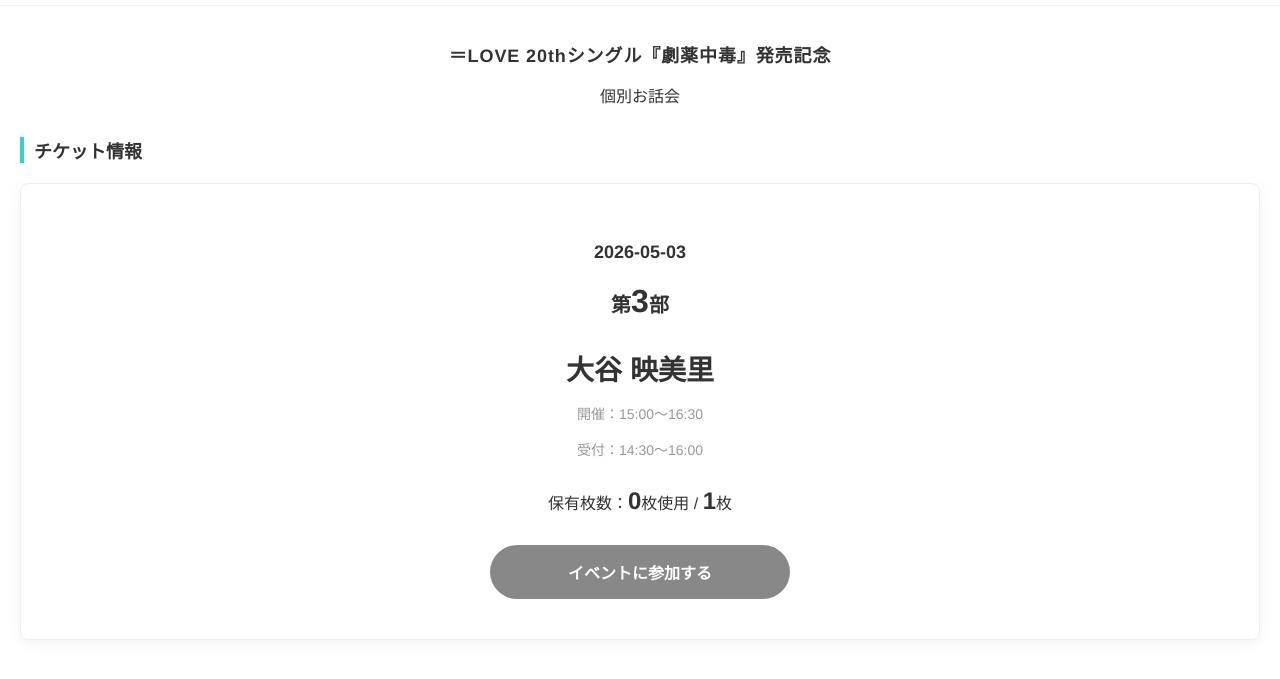
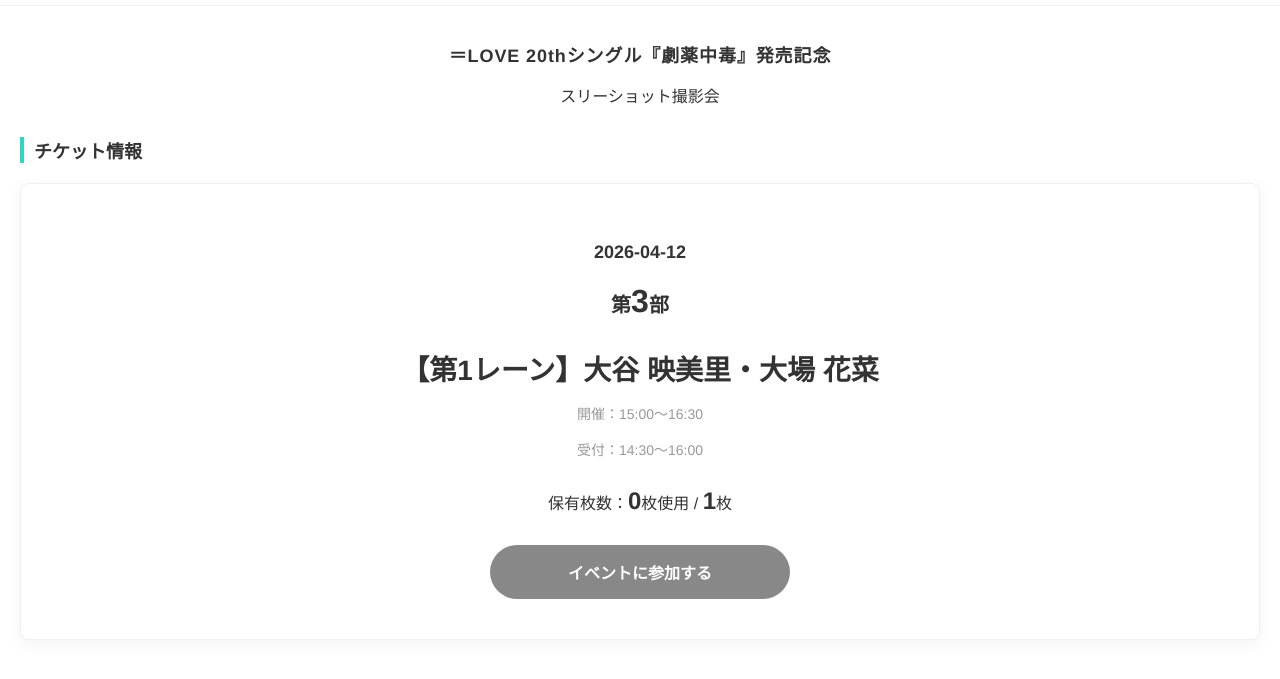
Before and after one commit to ogwayk/iqlove_entry, a plain HTML site: page index.html in a window 1280 px wide. Shown: the part 49-728 px from the top of the page. Drawn offline with Linux system fonts and the light colour scheme.

Commit message:
文字変更

```diff
--- a/index.html
+++ b/index.html
@@ -17,16 +17,16 @@
     <main>
         <section class="event-title">
             <h1>＝LOVE 20thシングル『劇薬中毒』発売記念</h1>
-            <p>個別お話会</p>
+            <p>スリーショット撮影会</p>
         </section>
 
         <section class="ticket-info">
             <h2 class="section-label">チケット情報</h2>
 
             <div class="ticket-card">
-                <p class="date">2026-05-03</p>
+                <p class="date">2026-04-12</p>
                 <p class="section-num">第<span>3</span>部</p>
-                <p class="artist-name">大谷 映美里</p>
+                <p class="artist-name">【第1レーン】大谷 映美里・大場 花菜</p>
 
                 <div class="time-details">
                     <p>開催：15:00～16:30</p>
```
